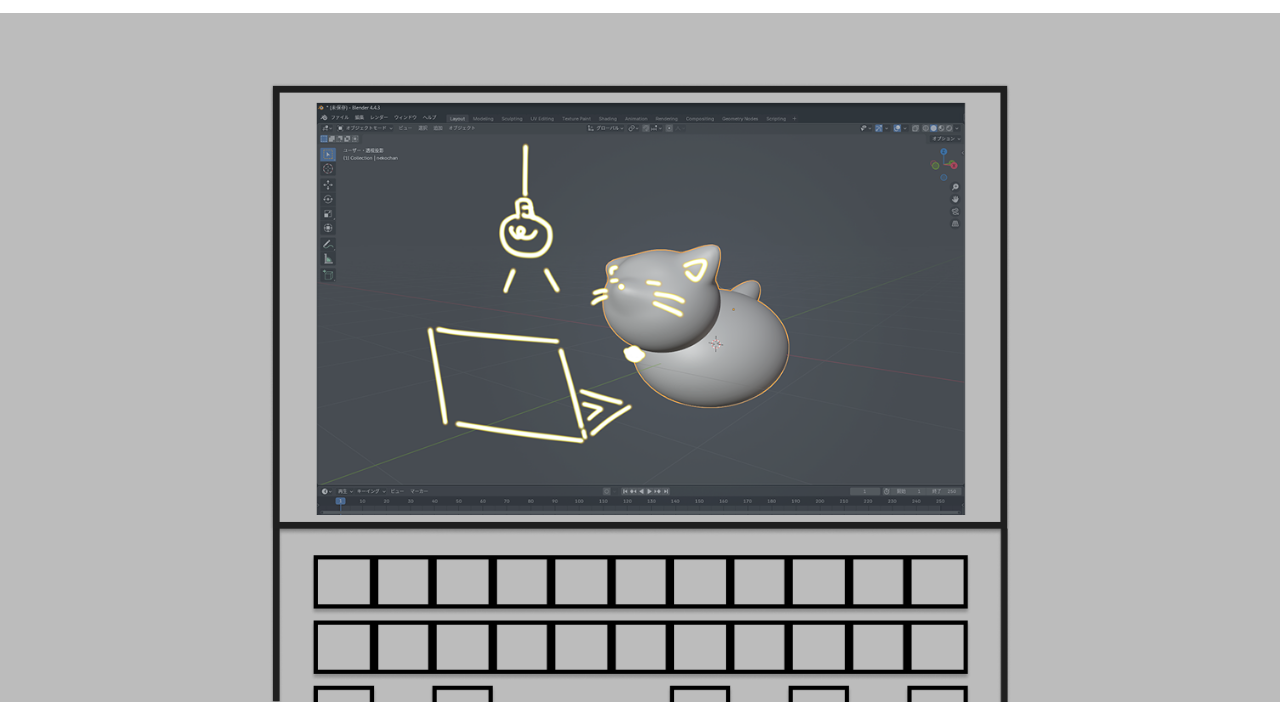
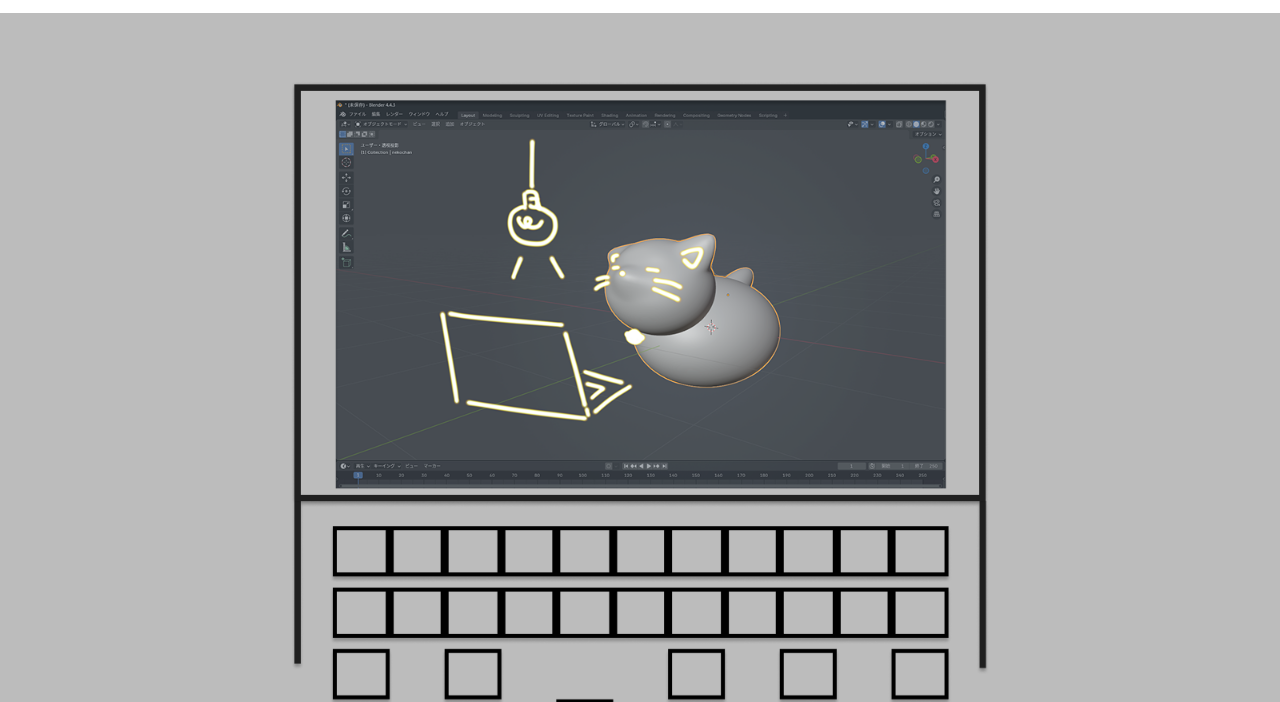
Before and after one commit to kazuya-0914/Portfolio-ITO, a plain HTML site: page index.html in a window 1280 px wide. Shown: the part 98-800 px from the top of the page. Drawn offline with nearby package versions, Linux system fonts and the light colour scheme; a web font is replaced by a local one.

Commit message:
5/37 コミット

```diff
--- a/css/_main-visual.scss
+++ b/css/_main-visual.scss
@@ -1,15 +1,15 @@
 /* --- メインビジュアル --- */
 #main-visual {
   height: 100vh;
-  padding-top: 10rem;
+  padding: 10rem 0 6rem;
   background-color: $c-back;
   @include media(sp) {
     height: auto;
     padding-bottom: 2rem;
   }
   img {
-    width: 85%;
-    height: auto;
-    max-height: 85%;
+    height: 80%;
+    width: 80%;
+    object-fit: contain;
   }
 }
```
Also changed, not shown: css/style.css.
